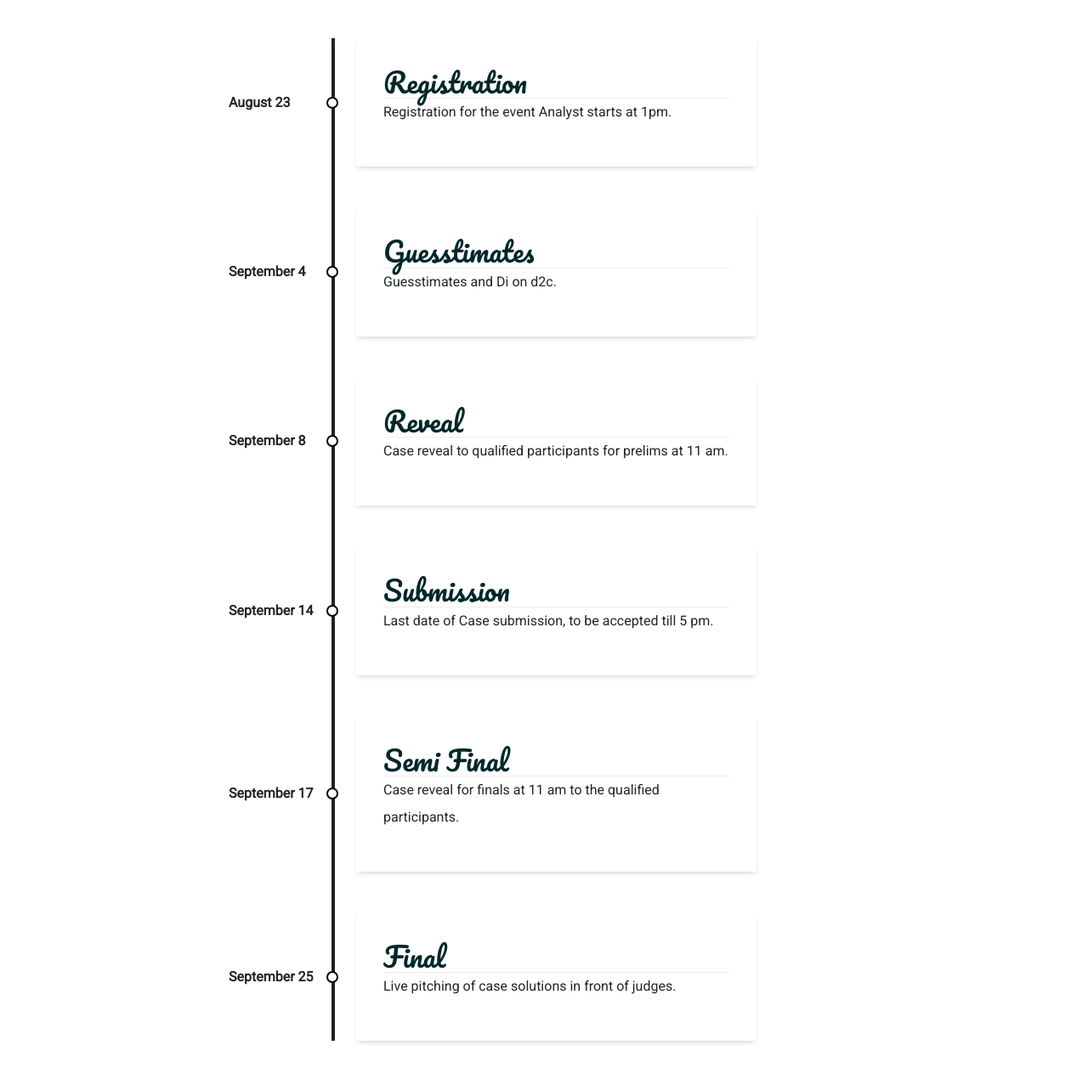
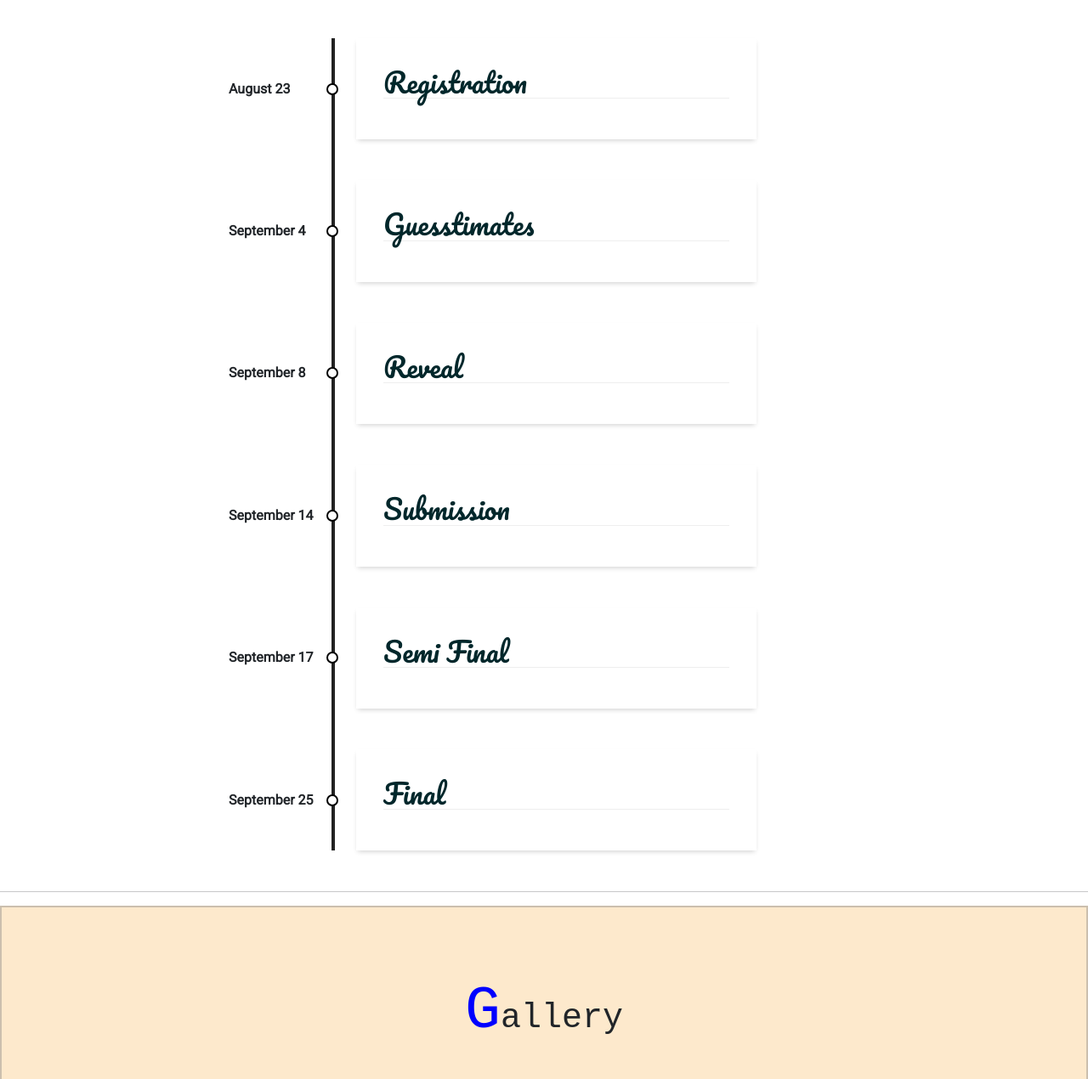
Before and after one commit to devSubho51347/Analyst.github.io, a plain HTML site: page index.html in a window 1280 px wide. Shown: the part 940-2210 px from the top of the page at 85% size. Drawn offline with nearby package versions, Linux system fonts and the light colour scheme.

Commit message:
Update index.html

```diff
--- a/index.html
+++ b/index.html
@@ -37,7 +37,7 @@
         </div>
       </div>
 
-    </section>
+     </section>
     <section class="secSection">
       <p class="gtext">Timeline</p>
 
@@ -46,9 +46,7 @@
           <div class="event-date">August 23</div>
           <h2>Registration</h2>
           <div class="timeline-content">
-            <p>
-              Registration for the event Analyst starts at 1pm.
-            </p>
+          <p class='c1'></p>
           </div>
         </div>
 
@@ -56,9 +54,7 @@
           <div class="event-date">September 4</div>
           <h2>Guesstimates</h2>
           <div class="timeline-content">
-            <p>
-              Guesstimates and Di on d2c.
-            </p>
+          <p class='c2'></p>
           </div>
         </div>
 
@@ -66,9 +62,7 @@
           <div class="event-date">September 8</div>
           <h2>Reveal</h2>
           <div class="timeline-content">
-            <p>
-              Case reveal to qualified participants for prelims at 11 am.
-            </p>
+          <p class='c3'></p>
           </div>
         </div>
 
@@ -76,9 +70,7 @@
           <div class="event-date">September 14</div>
           <h2>Submission</h2>
           <div class="timeline-content">
-            <p>
-              Last date of Case submission, to be accepted till 5 pm.
-            </p>
+          <p class='c4'></p>
           </div>
         </div>
 
@@ -86,9 +78,8 @@
           <div class="event-date">September 17</div>
           <h2>Semi Final</h2>
           <div class="timeline-content">
-            <p>
-              Case reveal for finals at 11 am to the qualified participants.
-            </p>
+          <p class='c5'>
+          </p>
           </div>
         </div>
 
@@ -96,9 +87,7 @@
           <div class="event-date">September 25</div>
           <h2> Final</h2>
           <div class="timeline-content">
-            <p>
-              Live pitching of case solutions in front of judges.
-            </p>
+          <p class='c6'></p>
           </div>
         </div>
 
```
